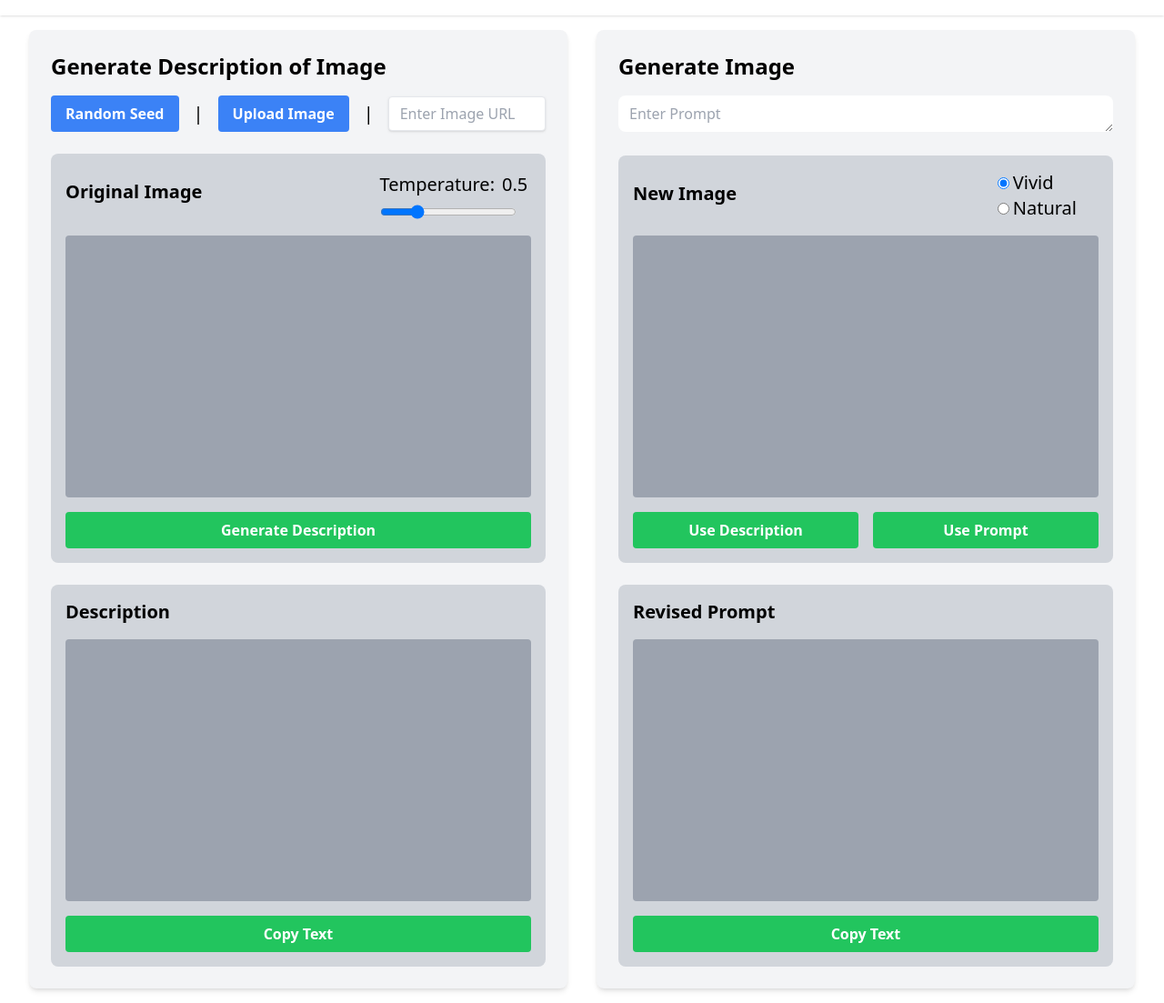
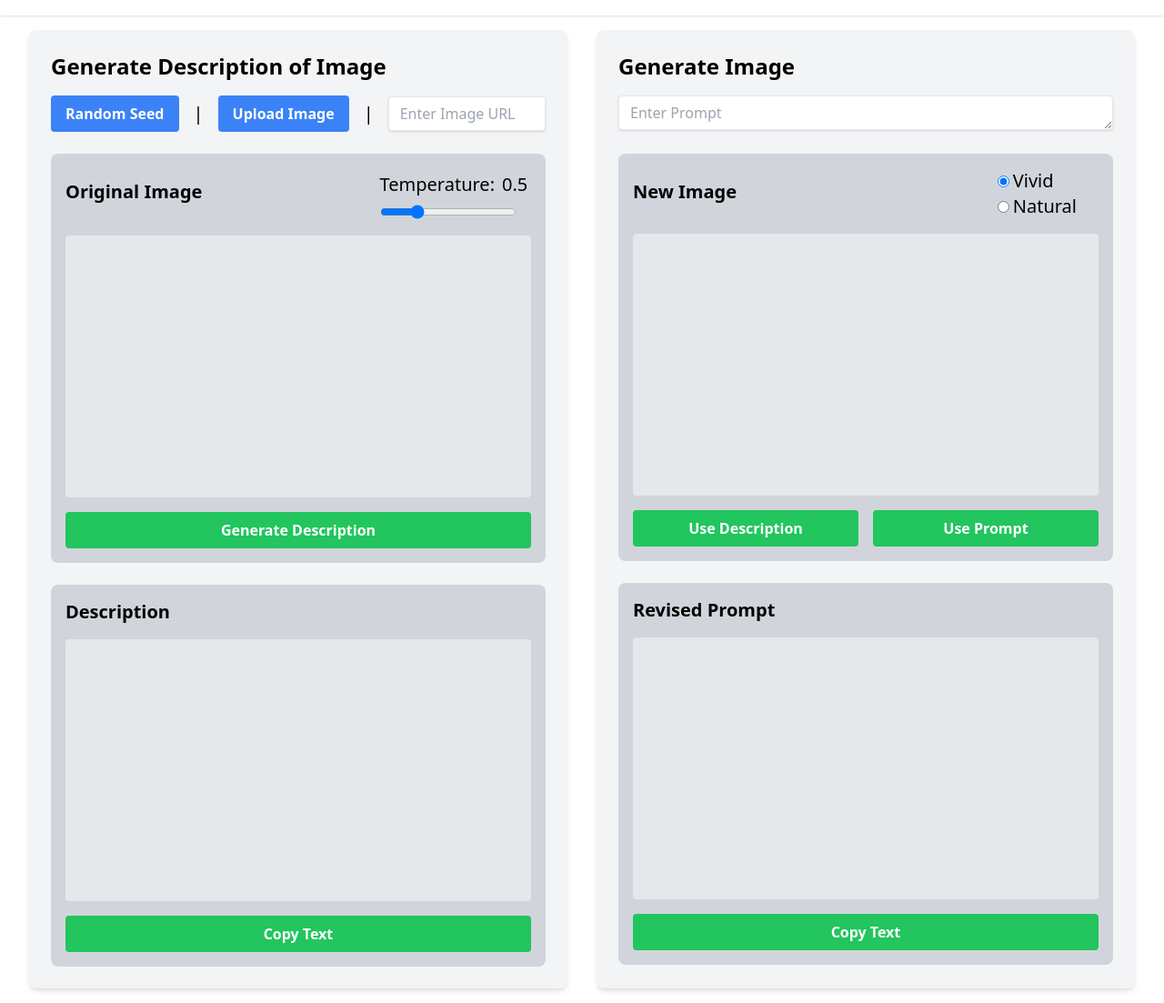
Before and after one commit to James9446/image_replicator, a website: page public/index.html in a window 1280 px wide. Shown: the part 85-1188 px from the top of the page at 91% size. Drawn offline with nearby package versions, Linux system fonts and the light colour scheme.

Commit message:
Alternate color scheme

```diff
--- a/public/index.html
+++ b/public/index.html
@@ -90,7 +90,7 @@
 
 <div class="flex flex-col p-4 md:flex-row justify-center">
   <!-- grey column 1 -->
-  <div class="w-full md:mx-4 max-w-2xl bg-gray-100 p-6 rounded-lg shadow-md">
+  <div class="w-full md:mx-4 max-w-2xl p-6 bg-gray-100 rounded-lg shadow-md">
     <h3 class="text-2xl font-bold mb-4">Generate Description of Image</h3>
 
     <!-- Image upload options -->
@@ -126,7 +126,7 @@
           </div>
         </div>
         <!-- Display Box 1 -->
-        <div class="h-72 mt-4 bg-gray-400 rounded flex items-center justify-center text-white">
+        <div class="h-72 mt-4 bg-gray-200 rounded flex items-center justify-center text-black">
           <span class="p-4" id="original-image-error-message" style="display: none">Upload image or enter an image URL to generate a description.</span>
           <!-- Original Image will be displayed here -->
             <img id="original-image" alt="Uploaded Image" class="max-w-full max-h-full" style="display: none;" />
@@ -141,7 +141,7 @@
       <div class="w-full p-4 bg-gray-300 rounded-lg">
         <h4 class="text-xl font-bold mb-4">Description</h4>
         <!-- Display Box 2 -->
-        <div class="h-72 bg-gray-400 rounded flex items-center justify-center text-white">
+        <div class="h-72 bg-gray-200 rounded flex items-center justify-center text-black">
           <!-- Description will be displayed here -->
           <span id="image-description-placeholder"></span>
           <span id="image-description"></span>
@@ -156,11 +156,11 @@
 
 
   <!-- grey column 2 -->
-  <div class="w-full md:mx-4 max-md:mt-6 max-w-2xl p-6 bg-gray-100 rounded-lg shadow-md">
+  <div class="w-full md:mx-4 max-md:mt-6 max-w-2xl bg-gray-100 p-6 border-blacl-100 border-1 rounded-lg shadow-md">
     <h3 class="text-2xl font-bold mb-2">Generate Image</h3>
     <!-- Prompt input -->
     <div class="py-2">
-      <textarea id="prompt-input" class="rounded-lg py-2 px-3 w-full" name="image-prompt" cols="40" rows="1" placeholder="Enter Prompt" ></textarea>
+      <textarea id="prompt-input" class="shadow appearance-none border rounded w-full py-2 px-3 text-gray-700 leading-tight focus:outline-none focus:shadow-outline" name="image-prompt" cols="40" rows="1" placeholder="Enter Prompt" ></textarea>
     </div>
     <div class="flex flex-col mt-2">
       <!-- Grey box 3 -->
@@ -180,7 +180,7 @@
           </div>
         </div>
         <!-- Display Box 3 -->
-        <div class="h-72 bg-gray-400 rounded flex items-center justify-center text-white">
+        <div class="h-72 bg-gray-200 rounded flex items-center justify-center text-black">
           <span class="p-4" id="new-image-placeholder-message"></span>
           <!-- Generated Image will be displayed here -->
           <a id="generated-image-link" class="max-w-full max-h-full" href="" target="_blank" style="display: none;">
@@ -205,7 +205,7 @@
       <div class="w-full p-4 bg-gray-300 rounded-lg">
         <h4 class="text-xl font-bold mb-4">Revised Prompt</h4>
         <!-- Display Box 4 -->
-        <div class="h-72 bg-gray-400 rounded flex items-center justify-center text-white">
+        <div class="h-72 bg-gray-200 rounded flex items-center justify-center text-black">
           <!-- Description will be displayed here -->
           <span id="revised-prompt"></span>
         </div>
```
